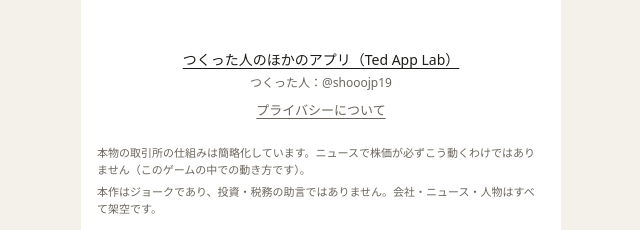
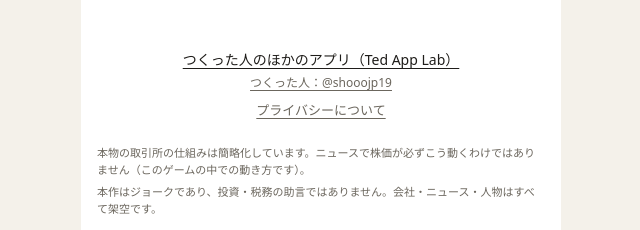
Before and after one commit to calcj0-dev/Stock-Price-Maker, a website built with Vite: page index.html in a window 1280 px wide. Shown: the part 567-797 px from the top of the page, 319-959 px from the left. Built offline with nearby package versions, Linux system fonts and the light colour scheme; some packages are replaced by stand-ins of ours.

Commit message:
Title: credit links to the creator's X profile
Co-Authored-By: Claude Opus 5.5 <noreply@anthropic.com>

```diff
--- a/src/style.css
+++ b/src/style.css
@@ -1317,3 +1317,8 @@ button {
   min-height: 48px;
   font-size: 16px;
 }
+.credit .link {
+  padding: 4px;
+  font-size: 12px;
+  color: var(--text-sub);
+}
--- a/src/ui/screens/title.ts
+++ b/src/ui/screens/title.ts
@@ -1,7 +1,8 @@
 // S1 タイトル（設計書 2章・F-01）。右上にバージョン、まとめサイトへのリンク
 
+import { config } from '../../data';
 import { t } from '../../i18n';
-import { button, h } from '../dom';
+import { button, externalLink, h } from '../dom';
 import { figure, nitsukeshi } from '../figures';
 import { notes, portalLink, privacyLink, soundButton, versionLabel, type ScreenView } from '../parts';
 
@@ -22,7 +23,7 @@ export function titleScreen(onStart: () => void, onTutorial: () => void): Screen
       button(t('title.start'), onStart, 'btn btn--main'),
       button(t('title.tutorial'), onTutorial, 'btn btn--outline'),
     ]),
-    h('div', { className: 'title-foot' }, [portalLink(), h('p', { className: 'credit', text: t('app.credit') }), privacyLink(), notes()]),
+    h('div', { className: 'title-foot' }, [portalLink(), h('p', { className: 'credit' }, [externalLink(t('app.credit'), config.links.follow)]), privacyLink(), notes()]),
   ]);
   return { el };
 }
```
